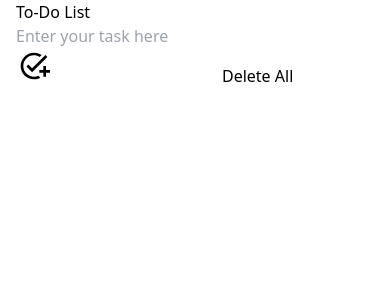
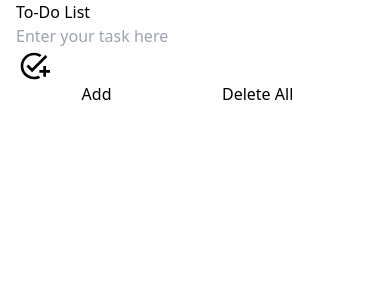
Before and after one commit to juyaamir/to-do-list, a React (Vite) app: page / in a window 390 px wide. Shown: the top 300 px of the page. Built offline with nearby package versions, Linux system fonts and the light colour scheme.

Commit message:
made more responsive

```diff
--- a/src/components/Layout.jsx
+++ b/src/components/Layout.jsx
@@ -106,8 +106,8 @@ const Layout = () => {
             placeholder='Enter your task here'
             onChange={handleNewTaskChange}
           />
-          <button type='submit' className='text-white  bg-green-500 hover:bg-green-600 hover:scale-110 rounded-md p-2 add-btn'>
-            <MdOutlineAddTask size='2em' title='Add task' />
+          <button type='submit' className='text-white  bg-green-500 hover:bg-green-600 hover:scale-110 rounded-md p-2 add-btn flex gap-2 items-center'>
+            <MdOutlineAddTask size='2em' title='Add task' /> <span>Add</span>
           </button>
           <button
             type='button'
@@ -121,9 +121,16 @@ const Layout = () => {
         { warning && <p className='text-red-600 pt-1'><sup>*</sup> Enter your task and then click the add button</p>}
       </form>
       <div className='border  border-t-black my-8 border-dashed '>
+
         {taskList.map((task, index) => (
-          <div key={index} className='flex flex-wrap gap-x-1 md:gap-2 lg:gap-4 border-b border-gray-300 tasks text-wrap mt-3'>
-
+          <div key={index} className='flex flex-wrap gap-x-1 md:gap-2 lg:gap-4 border-b border-gray-300 tasks text-wrap mt-3 container-2 justify-between'>
+            <div className='flex '>
+              <input
+              type="checkbox"
+              className=' text-red-500 w-6 h-6  block hover:scale-110 items-center mt-4'
+              checked={completedTasks.has(index)}
+              onChange={() => handleCheckboxChange(index)}
+            />
             {editIndex === index ? (
               <input
                 type="text"
@@ -139,12 +146,9 @@ const Layout = () => {
                 readOnly
               />
             )}
-            <input
-              type="checkbox"
-              className='text-wrap border border-red-400 text-red-500 w-6 checkbox-btn block '
-              checked={completedTasks.has(index)}
-              onChange={() => handleCheckboxChange(index)}
-            />
+            </div>
+
+            <div className='flex justify-center btn-container'>
             {editIndex === index ? (
               <button className=' p-2  text-green-500 hover:text-green-600 hover:scale-110 update-btn'
               onClick={() => handleUpdateTask(index)}><GrUpdate size='2em' title='Update task' /></button>
@@ -153,7 +157,10 @@ const Layout = () => {
               onClick={() => handleEditTask(index)}> <BiSolidEdit size='2em' title='Edit task' /></button>
             )}
             <button className=' p-2  text-red-500 hover:text-red-600 hover:scale-110 '
-            onClick={() => handleDeleteTask(index)}><RiDeleteBin5Line size='2em' title='delete task'/></button>
+            onClick={() => handleDeleteTask(index)}><RiDeleteBin5Line size='2em' title='delete task'/>
+            </button>
+            </div>
+
           </div>
         ))}
       </div>
--- a/src/index.css
+++ b/src/index.css
@@ -25,14 +25,16 @@
 
 }
 
-@media screen  and (max-width: 640px){
+
+
+@media screen and (max-width: 768px) {
     .main-container {
         padding-right: 1rem;
         padding-left: 1rem;
     }
 }
 @media screen and (max-width: 420px) {
-    .form-input {
+    .btn-container {
         width:100%;
 
     }
```
